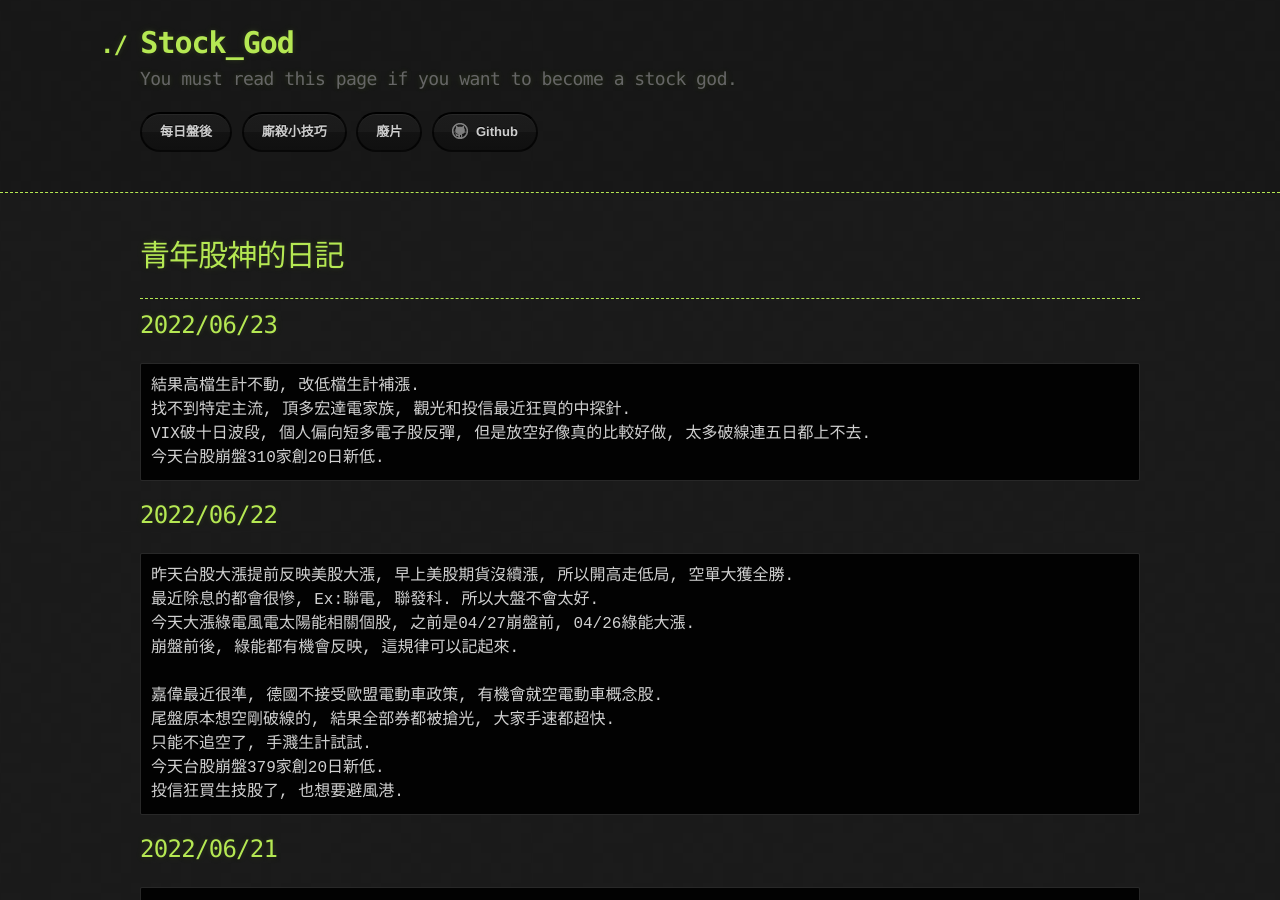
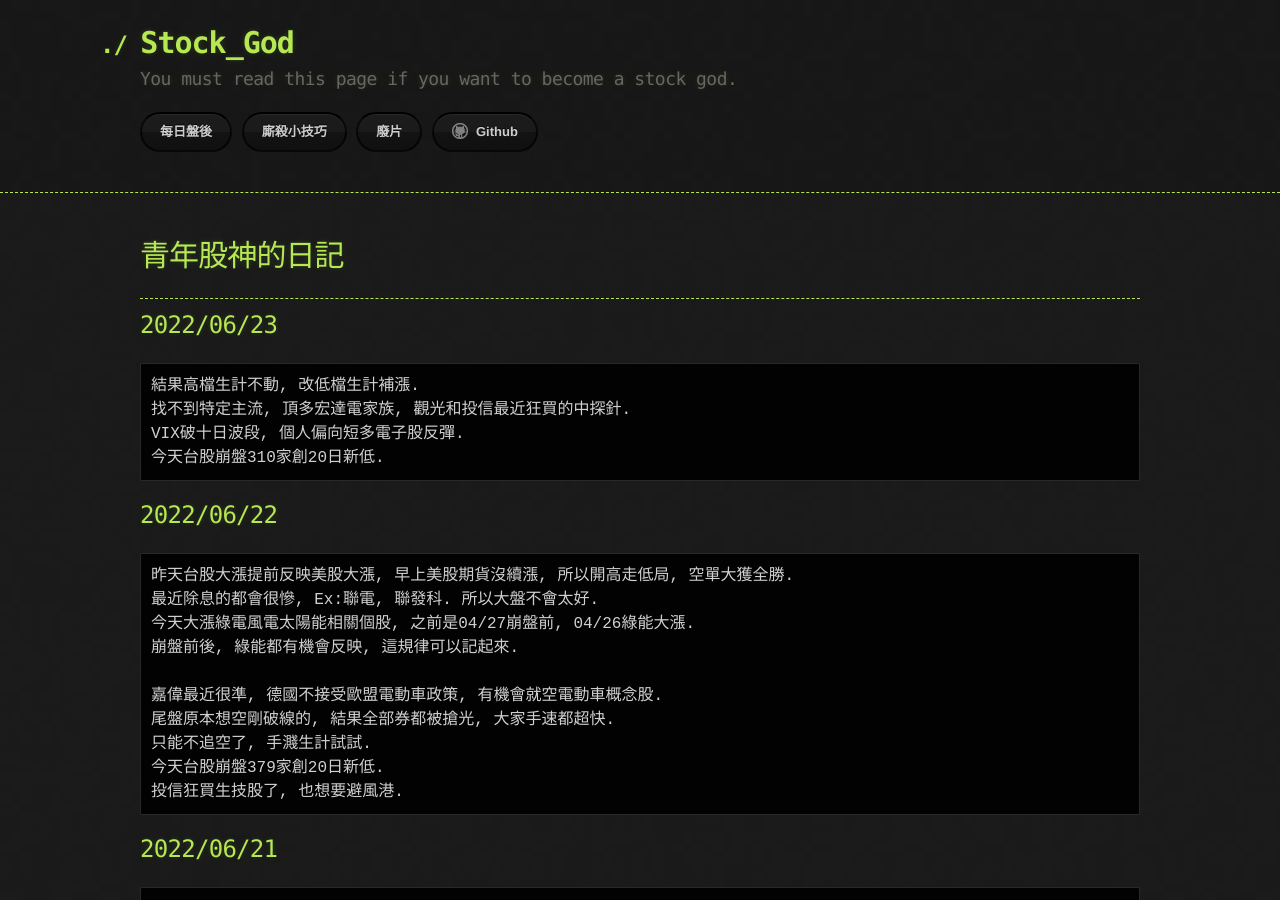
Before and after one commit to lepg5487/Stock_God, a Jekyll site: the page built from index.md, in a window 1280 px wide and 900 px high. Built offline with Jekyll 4.4.1, drawn with Linux system fonts in a browser that asks for light colours; our own code applies the rules of GitHub Pages for plain Markdown files.

Commit message:
Update index.md

````diff
--- a/index.md
+++ b/index.md
@@ -10,7 +10,7 @@ layout: testlayouts
 ```
 結果高檔生計不動, 改低檔生計補漲.
 找不到特定主流, 頂多宏達電家族, 觀光和投信最近狂買的中探針.
-VIX破十日波段, 個人偏向短多電子股反彈, 但是放空好像真的比較好做, 太多破線連五日都上不去.
+VIX破十日波段, 個人偏向短多電子股反彈.
 今天台股崩盤310家創20日新低.
 ```
 
````
